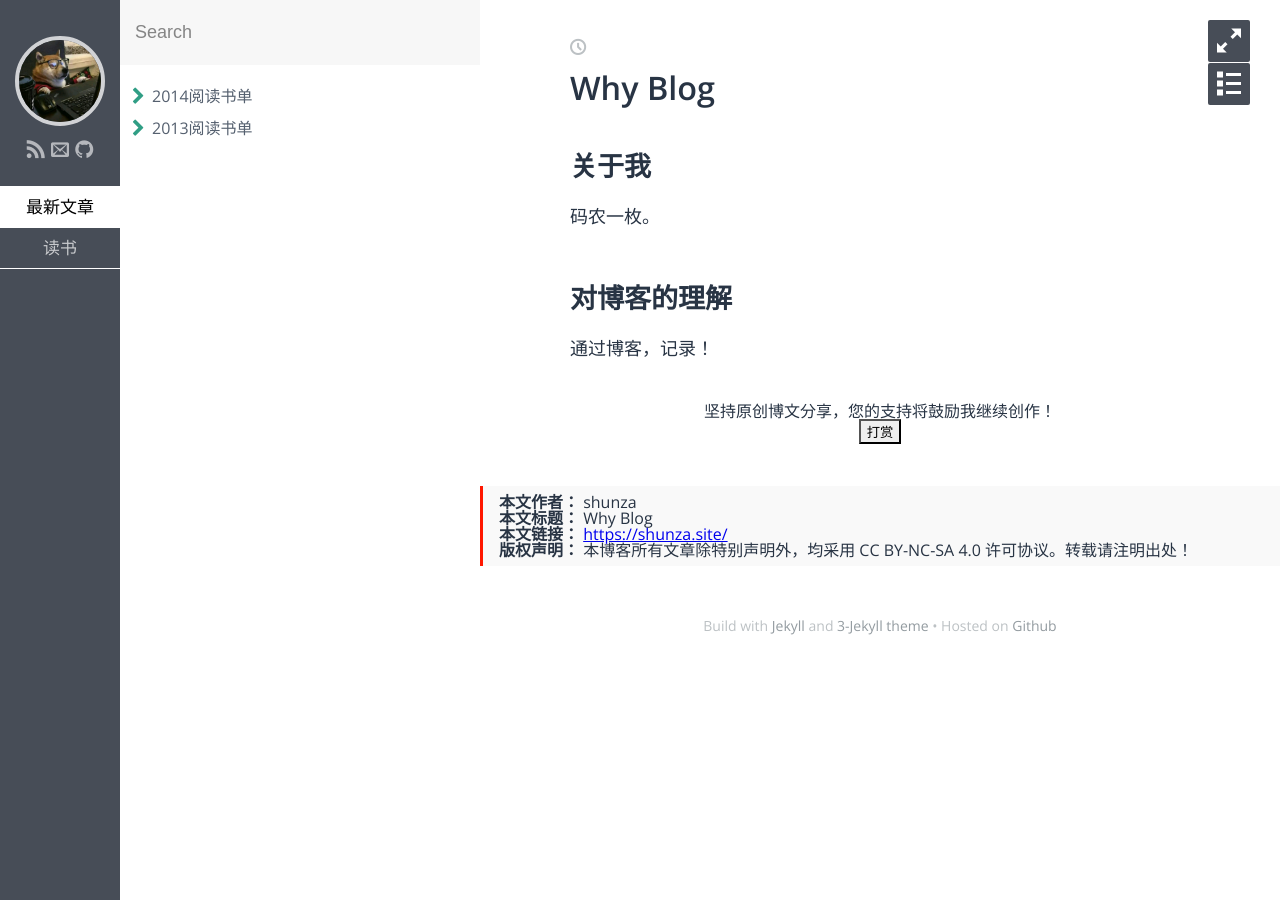
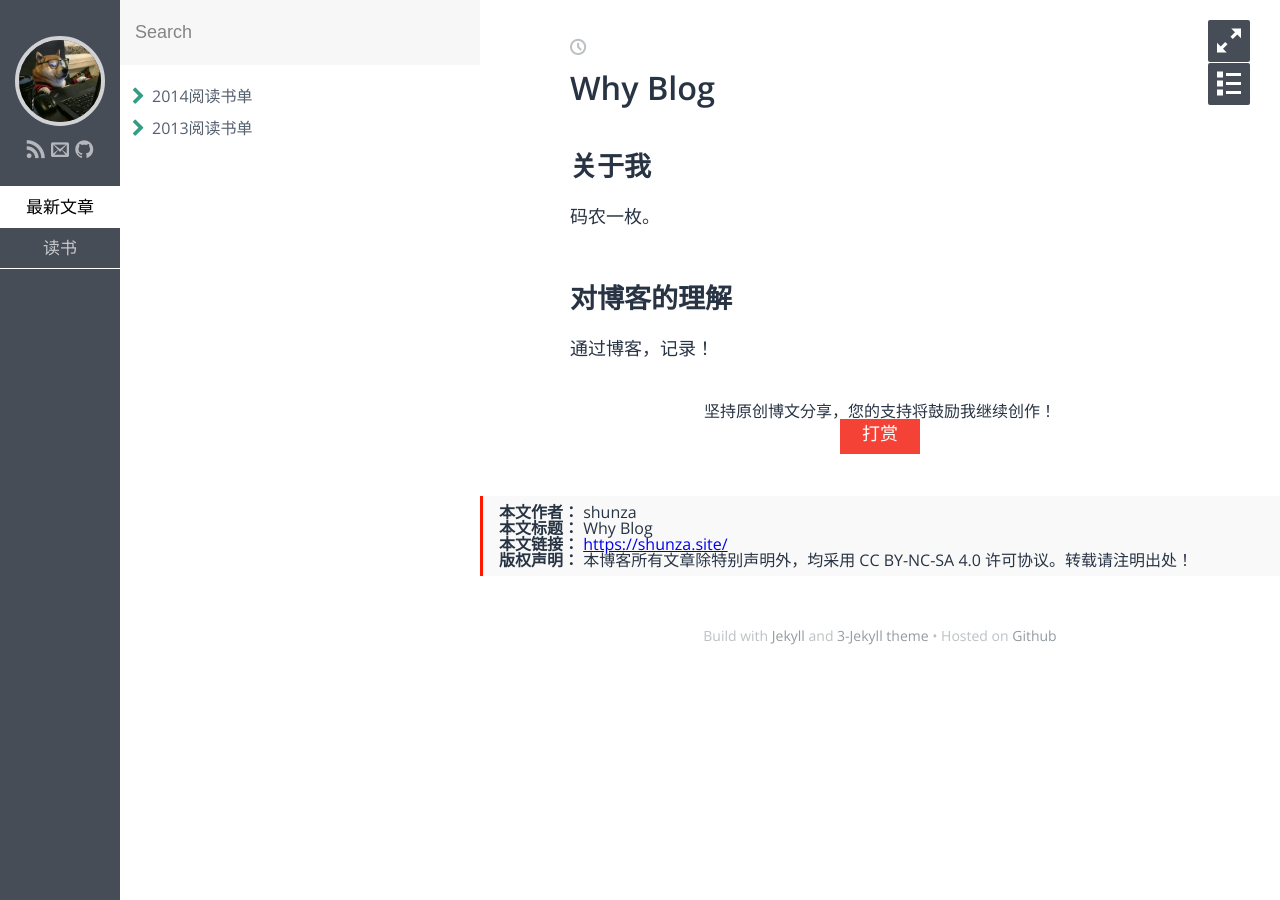
Before and after one commit to shunza/shunza.github.io, a Jekyll site: the page built from index.md, in a window 1280 px wide. Built offline with Jekyll 4.4.1, drawn with Linux system fonts in a browser that asks for light colours; some web fonts are replaced.

Commit message:
fix button style css.

```diff
--- a/_layouts/post.html
+++ b/_layouts/post.html
@@ -14,8 +14,10 @@ layout: default
 </article>
 <div style="padding: 10px 0; margin: 20px auto; width: 90%; text-align: center">
     <div>坚持原创博文分享，您的支持将鼓励我继续创作！</div>
-    <button id="rewardButton" disable="enable" onclick="var qr = document.getElementById('QR'); if (qr.style.display === 'none') {qr.style.display='block';} else {qr.style.display='none'}">
-      <span>打赏</span>
+    <button
+    style="cursor: pointer; border: 0; outline: 0; border-radius: 5px; padding: 0; margin: 0; letter-spacing: normal; text-transform: none; text-indent: 0; text-shadow: none"
+    id="rewardButton" disable="enable" onclick="var qr = document.getElementById('QR'); if (qr.style.display === 'none') {qr.style.display='block';} else {qr.style.display='none'}">
+      <span style="display: inline-block; width: 80px; height: 35px; border-radius: 0px; color: #fff; font-weight: 400; font-style: normal; font-variant: normal; font-stretch: normal; font-size: 18px; font-family: Microsoft Yahei; background: #f44336">打赏</span>
     </button>
     <div id="QR" style="display: none;">
         <div id="alipay" style="display: inline-block">
@@ -24,7 +26,7 @@ layout: default
         </div>
     </div>
   </div>
-  <div>
+<div>
 <div>
   <ul class="post-copyright">
       <li> <strong>本文作者：</strong> shunza </li>
```
